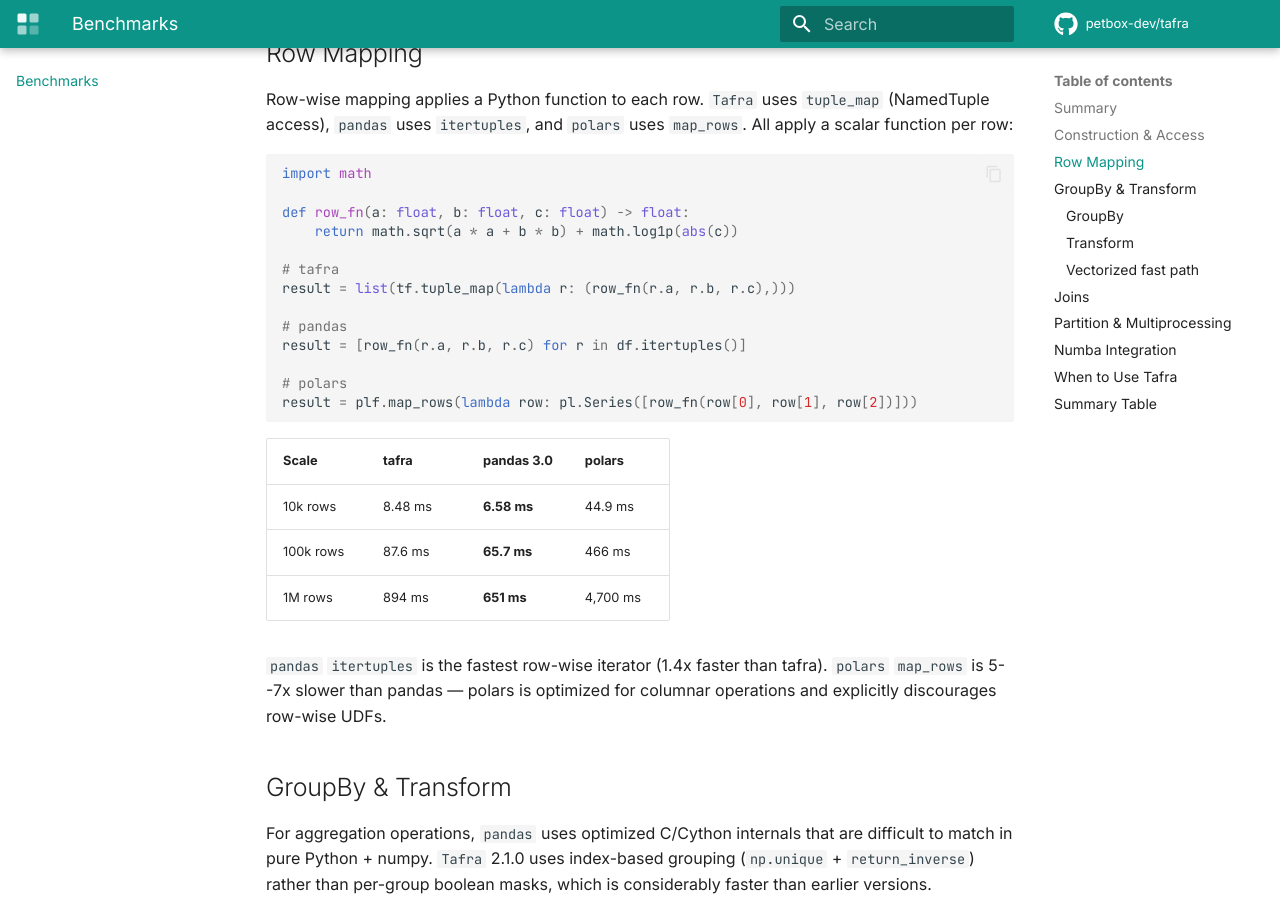
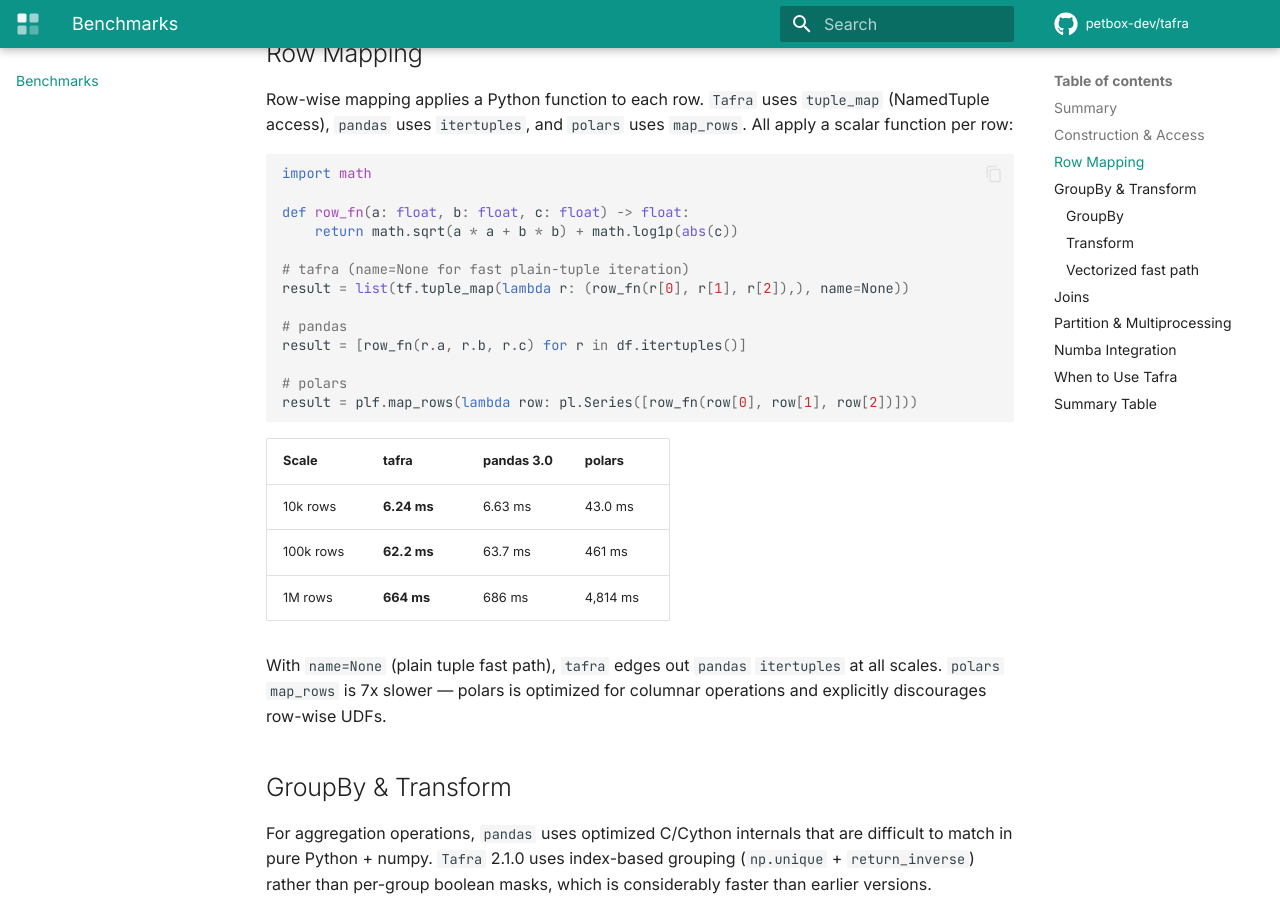
Before and after one commit to petbox-dev/tafra, an MkDocs documentation site: the page built from docs/benchmarks.md, in a window 1280 px wide and 900 px high, scrolled down 1533 px. Built offline with MkDocs 1.6.1 and Material for MkDocs 9.7.7, drawn with Linux system fonts in a browser that asks for light colours; comment, search, counter and statistics services are not loaded; some of the changed text lies outside the part shown.

Commit message:
perf: add fast plain-tuple path to tuple_map(name=None)
Skip NamedTuple construction when name=None, using zip(*values)
instead. ~2-4x faster than NamedTuple path, now beats pandas
itertuples at all scales (6.24 vs 6.63 ms at 10k rows).

Co-Authored-By: Claude Opus 4.6 (1M context) <noreply@anthropic.com>

```diff
--- a/docs/benchmarks.md
+++ b/docs/benchmarks.md
@@ -88,8 +88,8 @@ import math
 def row_fn(a: float, b: float, c: float) -> float:
     return math.sqrt(a * a + b * b) + math.log1p(abs(c))
 
-# tafra
-result = list(tf.tuple_map(lambda r: (row_fn(r.a, r.b, r.c),)))
+# tafra (name=None for fast plain-tuple iteration)
+result = list(tf.tuple_map(lambda r: (row_fn(r[0], r[1], r[2]),), name=None))
 
 # pandas
 result = [row_fn(r.a, r.b, r.c) for r in df.itertuples()]
@@ -100,12 +100,12 @@ result = plf.map_rows(lambda row: pl.Series([row_fn(row[0], row[1], row[2])]))
 
 | Scale | tafra | pandas 3.0 | polars |
 |---|---|---|---|
-| 10k rows | 8.48 ms | **6.58 ms** | 44.9 ms |
-| 100k rows | 87.6 ms | **65.7 ms** | 466 ms |
-| 1M rows | 894 ms | **651 ms** | 4,700 ms |
+| 10k rows | **6.24 ms** | 6.63 ms | 43.0 ms |
+| 100k rows | **62.2 ms** | 63.7 ms | 461 ms |
+| 1M rows | **664 ms** | 686 ms | 4,814 ms |
 
-`pandas` `itertuples` is the fastest row-wise iterator (1.4x faster than
-tafra). `polars` `map_rows` is 5--7x slower than pandas — polars is
+With `name=None` (plain tuple fast path), `tafra` edges out `pandas`
+`itertuples` at all scales. `polars` `map_rows` is 7x slower — polars is
 optimized for columnar operations and explicitly discourages row-wise UDFs.
 
 
@@ -535,8 +535,8 @@ result = ndarray_map(tf['qi'], tf['Di'], tf['bi'], t)
 * **Construction and teardown** -- 308x faster than pandas, 3x faster
   than polars
 * **Column access** -- 128x faster than pandas, 6x faster than polars
-* **Row-wise mapping** -- 1.4x slower than pandas itertuples, but 5x faster
-  than polars map_rows. For row-wise UDFs, pandas is fastest; polars is slowest
+* **Row-wise mapping** -- with `name=None` fast path, slightly faster than
+  pandas itertuples at all scales; 7x faster than polars map_rows
 * **GroupBy at <=10k rows** -- with C extension, 3--5x faster
   than both pandas and polars
 * **Transform at all scales** -- Tafra+C wins every benchmark, from 8x
@@ -575,9 +575,9 @@ Tafra+C = with optional C extension. Tafra = pure Python + numpy only.
 |---|---|---|---|---|
 | Construction (100k rows) | **0.01** | 0.01 | 3.08 | 0.03 |
 | Column access (per call, us) | **0.09** | 0.09 | 11.5 | 0.56 |
-| Row map (10k rows) | 8.48 | 8.48 | **6.58** | 44.9 |
-| Row map (100k rows) | 87.6 | 87.6 | **65.7** | 466 |
-| Row map (1M rows) | 894 | 894 | **651** | 4,700 |
+| Row map (10k rows) | **6.24** | 6.24 | 6.63 | 43.0 |
+| Row map (100k rows) | **62.2** | 62.2 | 63.7 | 461 |
+| Row map (1M rows) | **664** | 664 | 686 | 4,814 |
 | GroupBy (10k, 50 grp, sum+mean) | **0.15** | 0.16 | 0.71 | 0.54 |
 | GroupBy (10k, 500 grp) | **0.18** | 0.20 | 0.71 | 0.58 |
 | GroupBy (100k, 100 grp) | 1.53 | 1.78 | 2.54 | **0.98** |
--- a/docs/overrides/home.html
+++ b/docs/overrides/home.html
@@ -94,16 +94,16 @@
     <div class="chart">
       <div class="chart-title">Row Map: 100k rows, tuple_map (ms)</div>
       <div class="chart-row">
-        <span class="chart-label">pandas</span>
-        <div class="chart-bar-wrap"><div class="chart-bar fastest" style="width: 14%"></div><span class="chart-value">65.7</span></div>
+        <span class="chart-label">tafra</span>
+        <div class="chart-bar-wrap"><div class="chart-bar fastest" style="width: 13%"></div><span class="chart-value">62.2</span></div>
       </div>
       <div class="chart-row">
-        <span class="chart-label">tafra</span>
-        <div class="chart-bar-wrap"><div class="chart-bar" style="width: 19%"></div><span class="chart-value">87.6</span></div>
+        <span class="chart-label">pandas</span>
+        <div class="chart-bar-wrap"><div class="chart-bar" style="width: 14%"></div><span class="chart-value">63.7</span></div>
       </div>
       <div class="chart-row">
         <span class="chart-label">polars</span>
-        <div class="chart-bar-wrap"><div class="chart-bar" style="width: 100%"></div><span class="chart-value">466</span></div>
+        <div class="chart-bar-wrap"><div class="chart-bar" style="width: 100%"></div><span class="chart-value">461</span></div>
       </div>
     </div>
 
```
Also changed, not shown: 2 other files.
